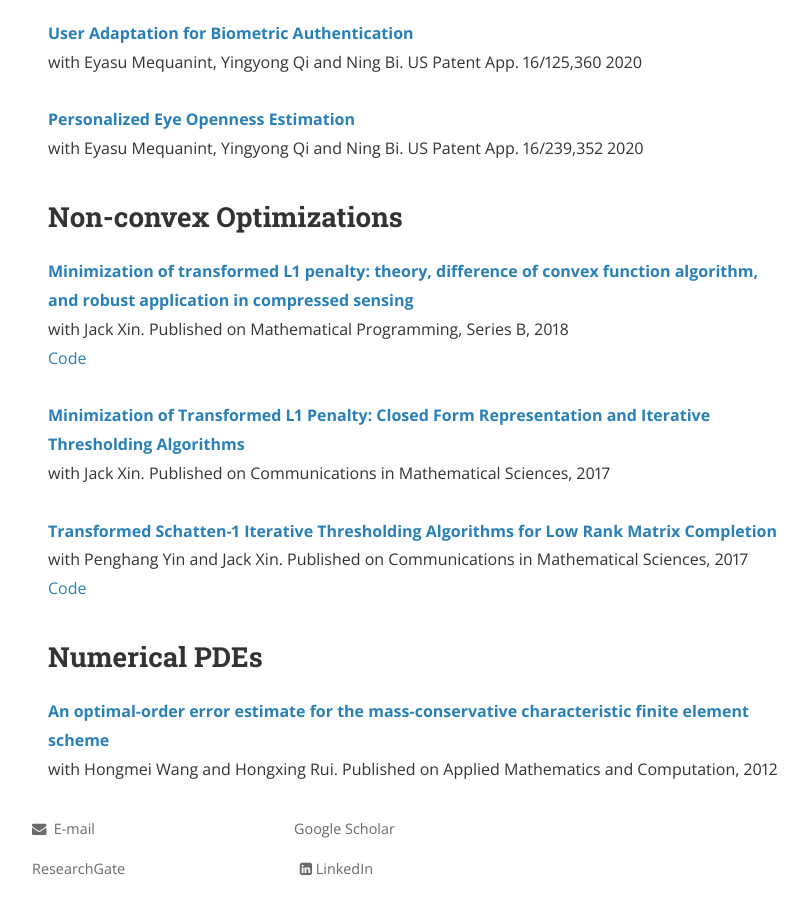
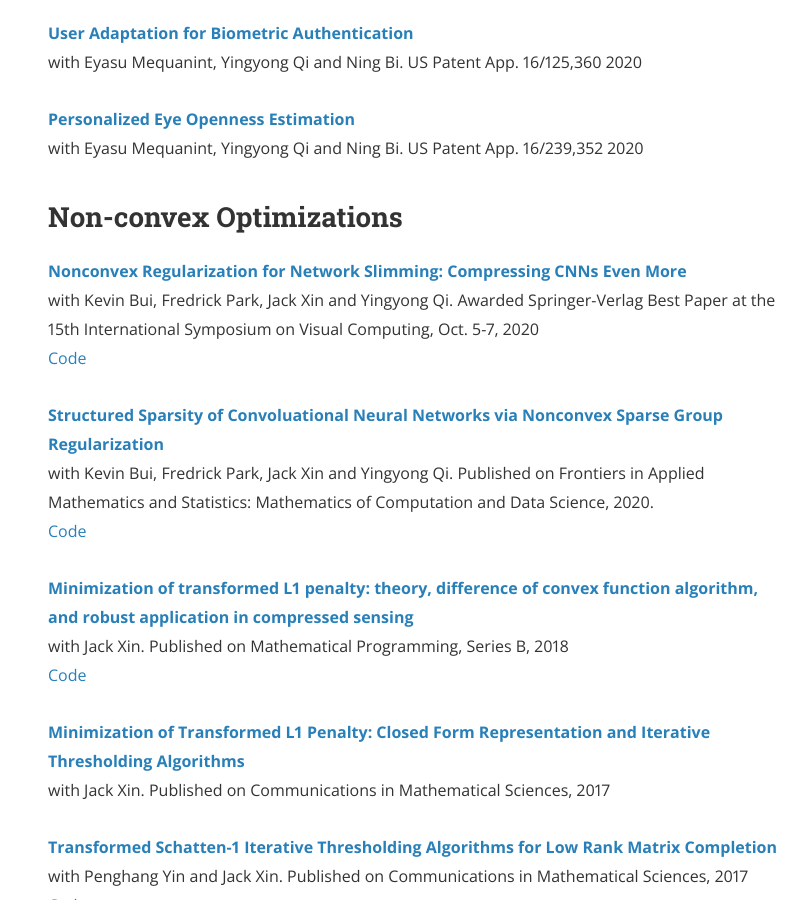
Before and after one commit to zsivine/zsivine.github.io, a Jekyll site: the page built from research.html, in a window 1280 px wide and 900 px high, scrolled down 2089 px. Shown: the whole window, without its empty margins (224-1032 px from the left). Built offline with Jekyll 4.4.1, drawn with Linux system fonts in a browser that asks for light colours; nearby versions of some CDN libraries; comment, search, counter and statistics services are not loaded; a style sheet for code colours, icons or effects is not loaded.

Commit message:
update two papers on nonconvex

```diff
--- a/research.html
+++ b/research.html
@@ -121,6 +121,23 @@ permalink: /research/
 
 <br>
 <h2>Non-convex Optimizations</h2>
+<strong><a href="https://www.math.uci.edu/~jxin/SlimMore2020.pdf">
+    Nonconvex Regularization for Network Slimming: Compressing CNNs Even More</a></strong>
+<br>with Kevin Bui, Fredrick Park, Jack Xin and Yingyong Qi.
+    Awarded Springer-Verlag Best Paper
+    at the 15th International Symposium on Visual Computing, Oct. 5-7, 2020<br>
+<a href="https://github.com/kbui1993/NonconvexNetworkSlimming">Code</a><br>
+
+<br>
+<strong><a href="https://www.math.uci.edu/~jxin/Nonconvex_Sparse_Group_Lasso_2020.pdf">
+    Structured Sparsity of Convoluational Neural Networks via Nonconvex
+    Sparse Group Regularization</a></strong>
+<br>with Kevin Bui, Fredrick Park, Jack Xin and Yingyong Qi.
+    Published on Frontiers in Applied Mathematics and Statistics:
+    Mathematics of Computation and Data Science, 2020.<br>
+<a href="https://github.com/kbui1993/Official_Nonconvex_SGL">Code</a><br>
+
+<br>
 <strong><a href="https://link.springer.com/article/10.1007/s10107-018-1236-x">
     Minimization of transformed L1 penalty: theory, difference of convex
     function algorithm, and robust application in compressed sensing</a></strong>
```
